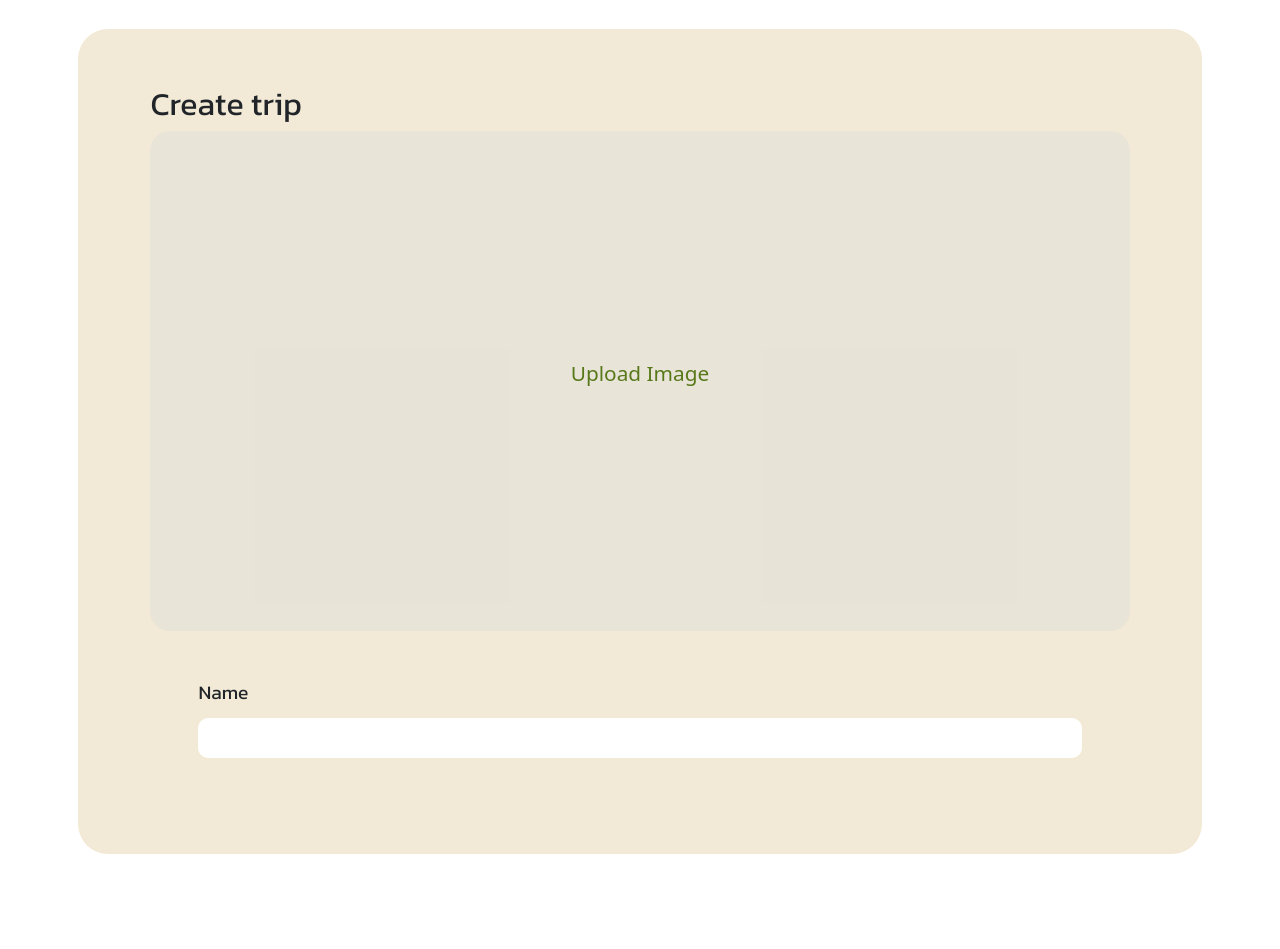
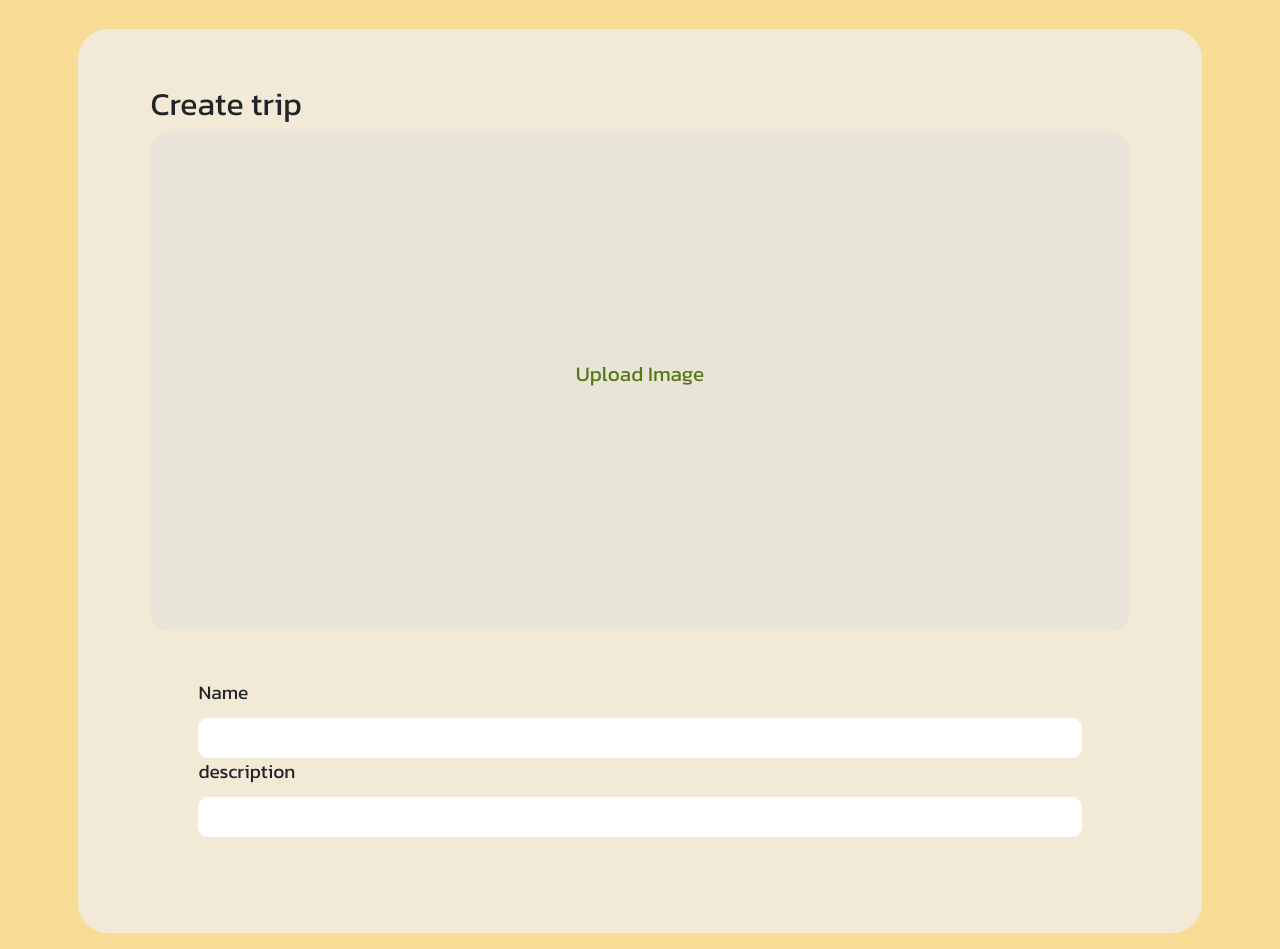
Before and after one commit to beerth21624/camphin2, a React (Create React App) app in the folder client/: page /create-trip in a window 1280 px wide. Shown: the part 160-1109 px from the top of the page. Before the commit the page ends 1030 px from the top, so only its background shows below. Built offline with nearby package versions, Linux system fonts and the light colour scheme; a web font is replaced by a local one.

Commit message:
add nacigate

```diff
--- a/client/src/App.css
+++ b/client/src/App.css
@@ -18,7 +18,7 @@
     font-family: 'Kanit', sans-serif ;
     font-size: 22px;
     color:'#464E37';
-    curse: pointer;
+    cursor: pointer;
 
  }
  .layout-container{
--- a/client/src/App.js
+++ b/client/src/App.js
@@ -4,7 +4,6 @@ import Trip from './pages/trip/Trip'
 import TripDetail from './pages/trip/TripDetail'
 import CreateTrip from './pages/trip/CreateTrip'
 import Navbar from './components/Navbar'
-
 import './App.css'
 import Headbar from './components/Headbar'
 function App() {
--- a/client/src/components/Headbar.js
+++ b/client/src/components/Headbar.js
@@ -1,7 +1,13 @@
 import React from 'react'
 // import '../App.css'
+import { useNavigate } from 'react-router-dom'
 
 const Headbar = () => {
+  const navigate = useNavigate()
+
+  function changePage(page) {
+    navigate(page)
+  }
   return (
     <div className="headbar-container d-flex flex-column pt-5 gap-3">
       <div className="d-flex">
@@ -9,8 +15,12 @@ const Headbar = () => {
       </div>
       <div className="w-100 d-flex justify-content-center">
         <div className="d-flex gap-5">
-          <p className="menu">HOME</p>
-          <p className="menu">TRIP</p>
+          <p onClick={() => changePage('/')} className="menu">
+            HOME
+          </p>
+          <p onClick={() => changePage('/trip')} className="menu">
+            TRIP
+          </p>
           <p className="menu">COMMUNITY</p>
           <p className="menu">ABOUT US</p>
           <p className="menu">SHOP</p>
--- a/client/src/index.js
+++ b/client/src/index.js
@@ -9,24 +9,34 @@ import WithNavabar from "./layout/WithNavabar";
 
 const router = createBrowserRouter([
   {
-        path: "/",
-        element: <Home />,
+    path: '/',
+    element: (
+      <WithNavabar>
+        <Home />
+      </WithNavabar>
+    ),
   },
   {
-        path: "/trip",
-        element: <Trip />,
+    path: '/trip',
+    element: (
+      <WithNavabar>
+        <Trip />
+      </WithNavabar>
+    ),
   },
   {
-        path: "/create-trip",
-        element: <CreateTrip />,
+    path: '/create-trip',
+    element: (
+      <WithNavabar>
+        <CreateTrip />
+      </WithNavabar>
+    ),
   },
-]);
+])
 
-const root = ReactDOM.createRoot(document.getElementById("root"));
+const root = ReactDOM.createRoot(document.getElementById('root'))
 root.render(
   <React.StrictMode>
-        <WithNavabar>
-            <RouterProvider router={router} />
-        </WithNavabar>
+    <RouterProvider router={router}></RouterProvider>
   </React.StrictMode>
-);
+)
--- a/client/src/layout/WithNavabar.jsx
+++ b/client/src/layout/WithNavabar.jsx
@@ -1,11 +1,12 @@
 import React from "react";
 import Headbar from "../components/Headbar";
+import '../App.css'
 
 export default function WithNavabar({ children }) {
-    return (
-        <>
-            <Headbar />
-            {children}
-        </>
-    );
+  return (
+    <div className="main">
+      <Headbar />
+      {children}
+    </div>
+  )
 }
--- a/client/src/pages/trip/CreateTrip.js
+++ b/client/src/pages/trip/CreateTrip.js
@@ -4,6 +4,8 @@ import './css/trip.css'
 import AddCircleIcon from '@mui/icons-material/AddCircle'
 
 const CreateTrip = () => {
+    const [include, setInclude] = React.useState([])
+
     return (
       <Layout>
         <div className="create-trip ">
@@ -19,6 +21,10 @@ const CreateTrip = () => {
               <label for="name">Name</label>
               <input type="text" id="name" name="name" />
             </div>
+            <div className="input-box">
+              <label for="name">description</label>
+              <textarea type="text" id="name" name="name" />
+            </div>
           </div>
         </div>
       </Layout>
--- a/client/src/pages/trip/components/CardTrip.js
+++ b/client/src/pages/trip/components/CardTrip.js
@@ -9,7 +9,7 @@ import AccessTimeIcon from '@mui/icons-material/AccessTime'
 const CardTrip = () => {
   return (
     <div className="card-trip ">
-      <div className="image"></div>
+      <div className="image-card-trip"></div>
       <div className="detail">
         <p className="title">ทริปพักผ่อน ku startup</p>
         <div className="d-flex align-items-center gap-2">
--- a/client/src/pages/trip/css/trip.css
+++ b/client/src/pages/trip/css/trip.css
@@ -57,7 +57,7 @@
   flex-direction: column;
   overflow: hidden;
 }
-.card-trip .image {
+.card-trip .image-card-trip {
   background: url("https://images.unsplash.com/photo-1523987355523-c7b5b0dd90a7?ixlib=rb-4.0.3&ixid=MnwxMjA3fDB8MHxwaG90by1wYWdlfHx8fGVufDB8fHx8&auto=format&fit=crop&w=1770&q=80");
   background-size: cover;
   background-position: center;
@@ -317,7 +317,19 @@
   border: none;
   border-radius: 10px;
   padding: 0 10px;
-  font-size: 1.2rem;
-  font-weight: 400;
+  font-size: 1rem;
+  font-weight: 300;
+  font-family: "Kanit", sans-serif !important;
+}
+.create-trip .input-box textarea {
+  width: 100%;
+  height: 40px;
+  resize: none;
+  outline: none;
+  border: none;
+  border-radius: 10px;
+  padding: 10px;
+  font-size: 1rem;
+  font-weight: 300;
   font-family: "Kanit", sans-serif !important;
 }/*# sourceMappingURL=trip.css.map */
--- a/client/src/pages/trip/css/trip.scss
+++ b/client/src/pages/trip/css/trip.scss
@@ -60,7 +60,7 @@
   flex-direction: column;
   overflow: hidden;
 
-  .image {
+  .image-card-trip {
     background: url('https://images.unsplash.com/photo-1523987355523-c7b5b0dd90a7?ixlib=rb-4.0.3&ixid=MnwxMjA3fDB8MHxwaG90by1wYWdlfHx8fGVufDB8fHx8&auto=format&fit=crop&w=1770&q=80');
     background-size: cover;
     background-position: center;
@@ -330,8 +330,20 @@
             border: none;
             border-radius: 10px;
             padding: 0 10px;
-            font-size: 1.2rem;
-            font-weight: 400;
+            font-size: 1rem;
+            font-weight: 300;
+            font-family: 'Kanit', sans-serif !important ;
+        }
+          textarea{
+            width: 100%;
+            height: 40px;
+            resize: none;
+            outline: none;
+            border: none;
+            border-radius: 10px;
+            padding: 10px;
+            font-size: 1rem;
+            font-weight: 300;
             font-family: 'Kanit', sans-serif !important ;
         }
 
```
Also changed, not shown: 1 other file (tests, documents, lock files or other folders). Lines whose indentation alone changed are shown as unchanged.
